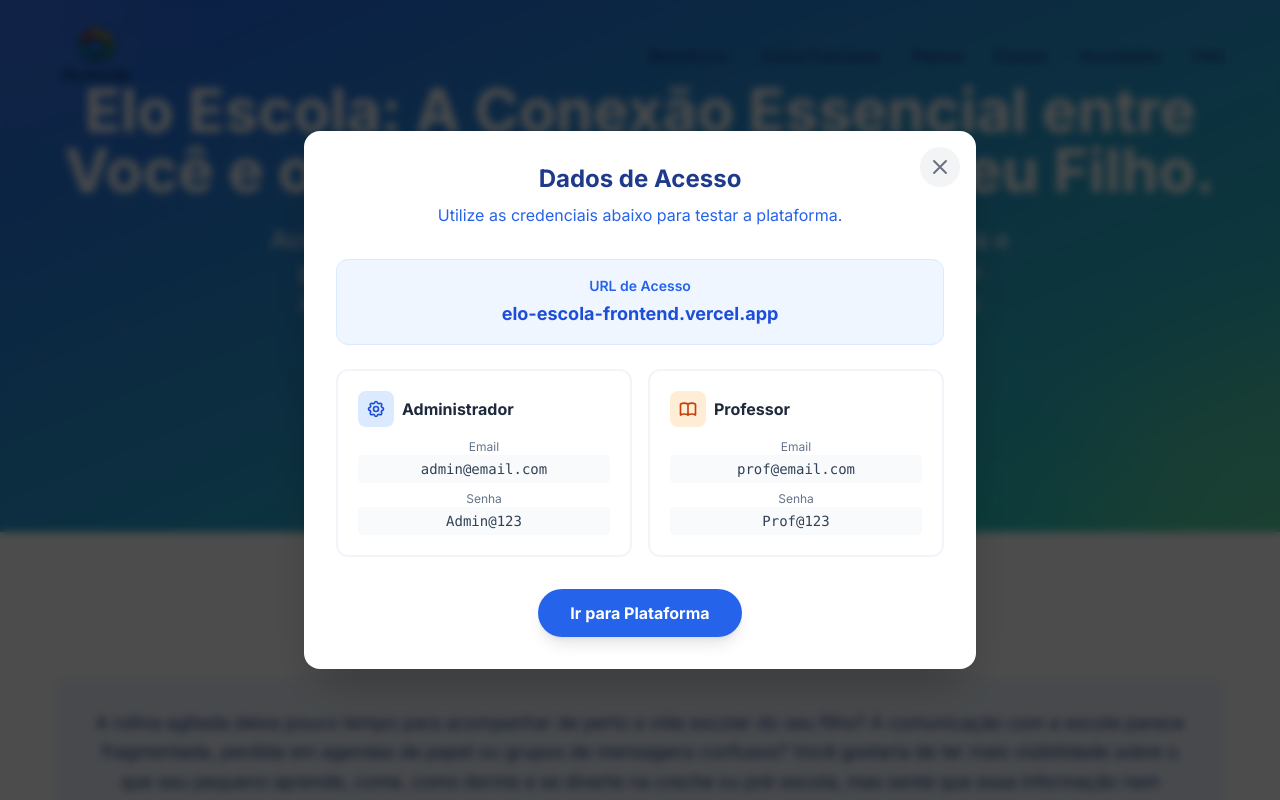
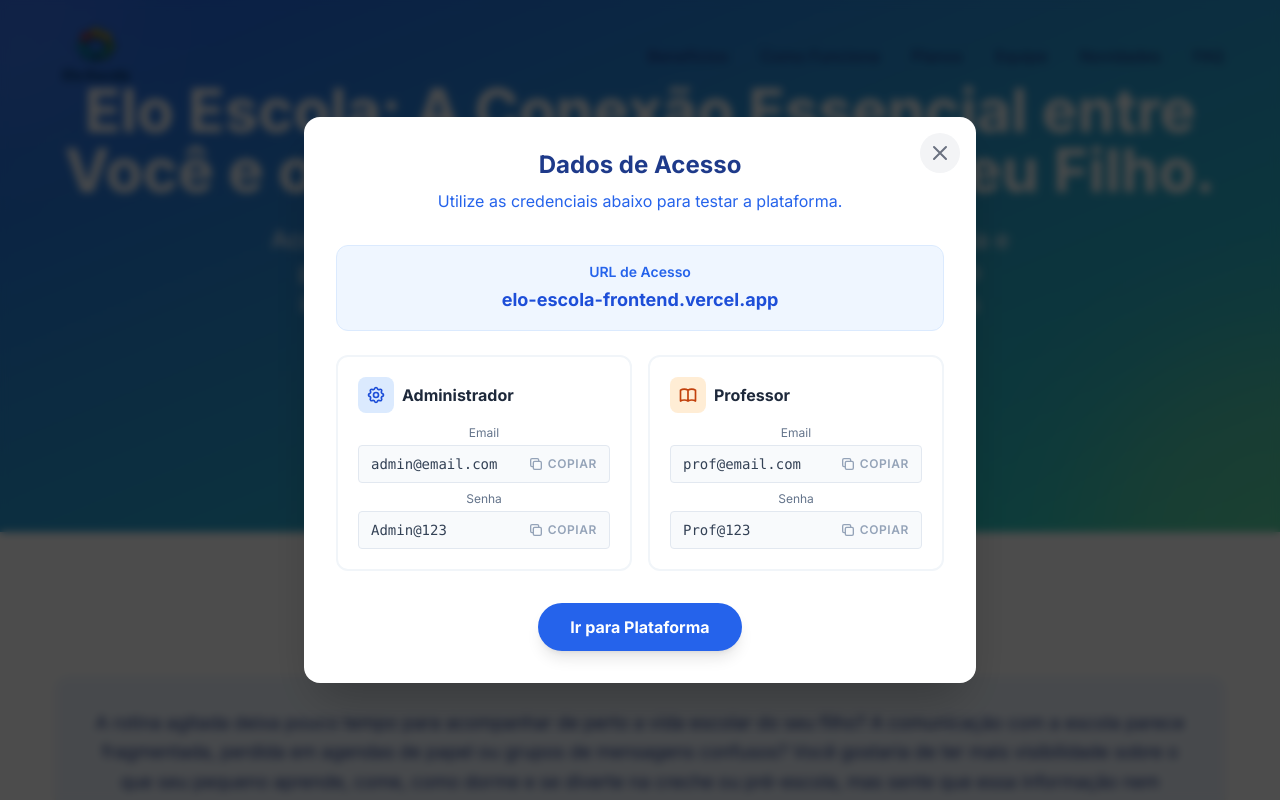
Before and after one commit to Alexseyf/elo-page, a React (Vite) app: page / in a window 1280 px wide. Both pictures are taken after a click on the button "Acessar Ambiente de Teste". Shown: the top 800 px of the page. Built offline with nearby package versions, Linux system fonts and the light colour scheme; the HTML template or start-up script is replaced by a standard one.

Commit message:
feat(hero): add copy-to-clipboard functionality for credentials
Implement safe copy-to-clipboard buttons for Admin and Professor test credentials instead of URL parameters.

```diff
--- a/src/HeroSection.tsx
+++ b/src/HeroSection.tsx
@@ -76,14 +76,8 @@
                     <h3 className="font-bold text-slate-800">Administrador</h3>
                   </div>
                   <div className="space-y-2 text-sm">
-                    <div>
-                      <span className="text-slate-500 block text-xs">Email</span>
-                      <code className="bg-slate-50 px-2 py-1 rounded text-slate-700 font-mono block select-all">admin@email.com</code>
-                    </div>
-                    <div>
-                      <span className="text-slate-500 block text-xs">Senha</span>
-                      <code className="bg-slate-50 px-2 py-1 rounded text-slate-700 font-mono block select-all">Admin@123</code>
-                    </div>
+                    <CopyableCredential label="Email" value="admin@email.com" />
+                    <CopyableCredential label="Senha" value="Admin@123" />
                   </div>
                 </div>
 
@@ -96,14 +90,8 @@
                     <h3 className="font-bold text-slate-800">Professor</h3>
                   </div>
                   <div className="space-y-2 text-sm">
-                    <div>
-                      <span className="text-slate-500 block text-xs">Email</span>
-                      <code className="bg-slate-50 px-2 py-1 rounded text-slate-700 font-mono block select-all">prof@email.com</code>
-                    </div>
-                    <div>
-                      <span className="text-slate-500 block text-xs">Senha</span>
-                      <code className="bg-slate-50 px-2 py-1 rounded text-slate-700 font-mono block select-all">Prof@123</code>
-                    </div>
+                    <CopyableCredential label="Email" value="prof@email.com" />
+                    <CopyableCredential label="Senha" value="Prof@123" />
                   </div>
                 </div>
               </div>
@@ -126,4 +114,41 @@
   );
 };
 
+const CopyableCredential: React.FC<{ label: string; value: string }> = ({ label, value }) => {
+  const [copied, setCopied] = React.useState(false);
+
+  const handleCopy = (e: React.MouseEvent) => {
+    e.stopPropagation();
+    navigator.clipboard.writeText(value);
+    setCopied(true);
+    setTimeout(() => setCopied(false), 2000);
+  };
+
+  return (
+    <div>
+      <span className="text-slate-500 block text-xs mb-1">{label}</span>
+      <button
+        onClick={handleCopy}
+        className="w-full flex items-center justify-between bg-slate-50 border border-slate-200 hover:border-blue-300 hover:bg-blue-50 px-3 py-2 rounded transition-all group"
+        title="Clique para copiar"
+      >
+        <code className="text-slate-700 font-mono text-sm">{value}</code>
+        <span className="text-xs font-semibold uppercase tracking-wider text-slate-400 group-hover:text-blue-600 transition-colors">
+          {copied ? (
+            <span className="flex items-center text-green-600">
+              <svg className="w-4 h-4 mr-1" fill="none" stroke="currentColor" viewBox="0 0 24 24"><path strokeLinecap="round" strokeLinejoin="round" strokeWidth={2} d="M5 13l4 4L19 7" /></svg>
+              Copiado
+            </span>
+          ) : (
+            <span className="flex items-center">
+              <svg className="w-4 h-4 mr-1" fill="none" stroke="currentColor" viewBox="0 0 24 24"><path strokeLinecap="round" strokeLinejoin="round" strokeWidth={2} d="M8 16H6a2 2 0 01-2-2V6a2 2 0 012-2h8a2 2 0 012 2v2m-6 12h8a2 2 0 002-2v-8a2 2 0 00-2-2h-8a2 2 0 00-2 2v8a2 2 0 002 2z" /></svg>
+              Copiar
+            </span>
+          )}
+        </span>
+      </button>
+    </div>
+  );
+};
+
 export default HeroSection;
```
Also changed, not shown: 5 other files (tests, documents, lock files or other folders).
